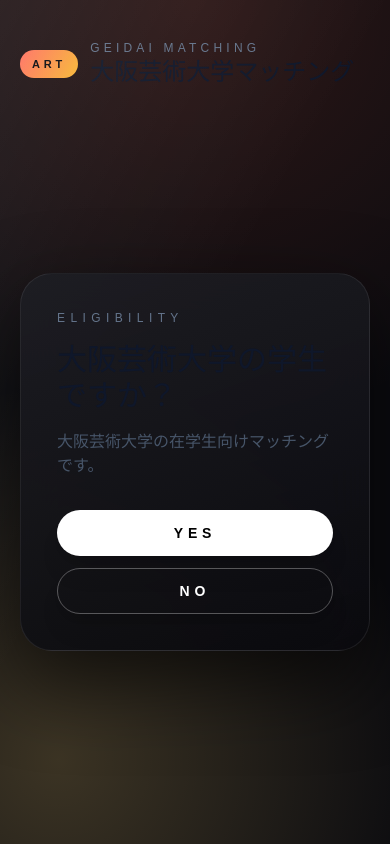
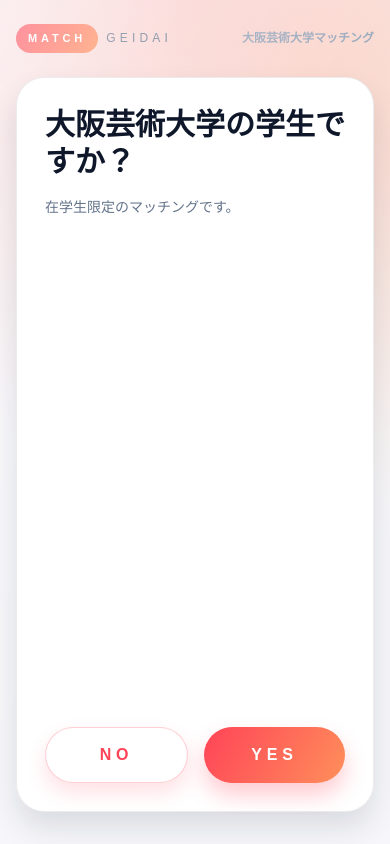
Before and after one commit to 6u0/geidai-match, a React (Vite) app: page / in a window 390 px wide. Built offline with nearby package versions, Linux system fonts and the light colour scheme.

Commit message:
Mobile-first Tinder UI

```diff
--- a/src/App.jsx
+++ b/src/App.jsx
@@ -38,24 +38,19 @@ function App() {
   return (
     <div className="min-h-screen bg-tinder text-slate-900">
       <div className="tinder-sheen" aria-hidden="true" />
-      <main className="mx-auto flex min-h-screen max-w-6xl flex-col px-5 py-10 font-sans">
-        <header className="mb-8 flex items-center justify-between">
-          <div className="flex items-center gap-3">
-            <div className="tinder-badge">ART</div>
-            <div>
+      <main className="mx-auto flex min-h-screen w-full max-w-md flex-col px-4 pb-8 pt-6 font-sans">
+        <header className="mb-6 flex items-center justify-between">
+          <div className="flex items-center gap-2">
+            <div className="tinder-badge">MATCH</div>
             <p className="text-xs uppercase tracking-[0.35em] text-slate-500">
-                Geidai Matching
+              Geidai
             </p>
-              <h1 className="font-sans text-2xl sm:text-3xl">{title}</h1>
           </div>
-          </div>
-          <div className="hidden rounded-full border border-slate-300 px-4 py-2 text-xs tracking-[0.35em] text-slate-500 sm:block">
-            OSAKA
-          </div>
+          <p className="text-xs font-semibold text-slate-400">{title}</p>
         </header>
 
-        <section className="mx-auto flex w-full max-w-3xl flex-1 flex-col items-center justify-center">
-          <div className="tinder-card">
+        <section className="flex flex-1 flex-col">
+          <div className="tinder-card flex flex-1 flex-col">
             <AnimatePresence mode="wait">
               {step === STEPS.ENTRY && (
                 <motion.div
@@ -64,33 +59,32 @@ function App() {
                   initial="hidden"
                   animate="visible"
                   exit="exit"
-                  className="space-y-8"
+                  className="flex flex-1 flex-col justify-between"
                 >
                   <div className="space-y-4">
-                    <p className="text-xs uppercase tracking-[0.45em] text-slate-500">
-                      Eligibility
-                    </p>
-                    <h2 className="font-sans text-3xl sm:text-4xl">
+                    <h2 className="text-3xl font-semibold leading-tight">
                       大阪芸術大学の学生ですか？
                     </h2>
-                    <p className="text-slate-600">
-                      大阪芸術大学の在学生向けマッチングです。
+                    <p className="text-sm text-slate-500">
+                      在学生限定のマッチングです。
                     </p>
                   </div>
-                  <div className="grid gap-3 sm:grid-cols-2">
+                  <div className="tinder-action-row">
                     <button
                       type="button"
-                      className="tinder-cta"
-                      onClick={() => setStep(STEPS.GENDER)}
+                      className="tinder-round-button is-no"
+                      onClick={() => setStep(STEPS.DENIED)}
+                      aria-label="NO"
                     >
-                      YES
+                      NO
                     </button>
                     <button
                       type="button"
-                      className="tinder-cta ghost"
-                      onClick={() => setStep(STEPS.DENIED)}
+                      className="tinder-round-button is-yes"
+                      onClick={() => setStep(STEPS.GENDER)}
+                      aria-label="YES"
                     >
-                      NO
+                      YES
                     </button>
                   </div>
                 </motion.div>
@@ -103,10 +97,14 @@ function App() {
                   initial="hidden"
                   animate="visible"
                   exit="exit"
-                  className="space-y-6"
+                  className="flex flex-1 flex-col justify-between"
                 >
-                  <h2 className="font-sans text-3xl">大阪芸術大学の学生以外は利用できません</h2>
-                  <p className="text-slate-600">対象外のため利用できません。</p>
+                  <div className="space-y-3">
+                    <h2 className="text-2xl font-semibold">対象外です</h2>
+                    <p className="text-sm text-slate-500">
+                      大阪芸術大学の学生以外は利用できません。
+                    </p>
+                  </div>
                   <button
                     type="button"
                     className="tinder-cta ghost"
@@ -124,12 +122,11 @@ function App() {
                   initial="hidden"
                   animate="visible"
                   exit="exit"
-                  className="space-y-8"
+                  className="flex flex-1 flex-col justify-between"
                 >
-                  <p className="text-xs uppercase tracking-[0.45em] text-slate-500">
-                    Gender
-                  </p>
-                  <div className="grid gap-3 sm:grid-cols-3">
+                  <div className="space-y-4">
+                    <h2 className="text-2xl font-semibold">性別を選択</h2>
+                    <div className="grid gap-3">
                       {['女性', '男性', '回答しない'].map((option) => (
                         <button
                           key={option}
@@ -143,6 +140,7 @@ function App() {
                           {option}
                         </button>
                       ))}
+                    </div>
                   </div>
                   {gender && (
                     <p className="text-xs tracking-[0.3em] text-slate-500">
@@ -159,13 +157,13 @@ function App() {
                   initial="hidden"
                   animate="visible"
                   exit="exit"
-                  className="grid gap-8"
+                  className="flex flex-1 flex-col justify-between"
                 >
                   <div className="space-y-3">
                     <p className="text-xs uppercase tracking-[0.45em] text-slate-500">
                       Matching
                     </p>
-                    <h2 className="font-sans text-3xl sm:text-4xl">
+                    <h2 className="text-2xl font-semibold">
                       マッチング相手を探しています...
                     </h2>
                   </div>
@@ -177,9 +175,7 @@ function App() {
                       transition={{ duration: 2.6, ease: 'easeInOut' }}
                     />
                   </div>
-                  <p className="text-slate-600">
-                    マッチ度を計測しています。
-                  </p>
+                  <p className="text-sm text-slate-500">マッチ度を計測しています。</p>
                 </motion.div>
               )}
 
@@ -190,23 +186,21 @@ function App() {
                   initial="hidden"
                   animate="visible"
                   exit="exit"
-                  className="grid gap-7"
+                  className="flex flex-1 flex-col justify-between gap-6"
                 >
-                  <div className="flex flex-col gap-5">
+                  <div className="space-y-4">
                     <div className="flex items-center gap-4">
                       <img
                         src={tkmt1024}
                         srcSet={`${tkmt512} 512w, ${tkmt1024} 1024w`}
                         sizes="(max-width: 640px) 88px, 120px"
                         alt="塚本邦彦のアイコン"
-                        className="h-24 w-24 rounded-3xl border border-slate-200 object-cover shadow-2xl sm:h-28 sm:w-28"
+                        className="h-24 w-24 rounded-3xl border border-slate-200 object-cover shadow-xl"
                       />
                       <div>
-                        <p className="text-xs uppercase tracking-[0.45em] text-slate-500">
-                          Match
-                        </p>
-                        <h2 className="font-sans text-3xl sm:text-4xl">塚本邦彦</h2>
-                        <p className="text-slate-600">
+                        <p className="text-xs uppercase tracking-[0.45em] text-slate-500">Match</p>
+                        <h2 className="text-2xl font-semibold">塚本邦彦</h2>
+                        <p className="text-sm text-slate-500">
                           学長らしい格言: 「芸術は、沈黙の中にこそ真価が宿る。」
                         </p>
                       </div>
@@ -216,7 +210,7 @@ function App() {
                       <strong>98%</strong>
                     </div>
                   </div>
-                  <div className="grid gap-4 sm:grid-cols-2">
+                  <div className="grid gap-4">
                     <div className="tinder-chip">
                       <p className="text-xs uppercase tracking-[0.35em] text-slate-500">
                         Profile
@@ -231,7 +225,6 @@ function App() {
                       <p className="mt-2 text-lg">塚本邦彦: 「バッタに興味はありますか？」</p>
                     </div>
                   </div>
-                  <div className="flex flex-col gap-3 sm:flex-row">
                   <button
                     type="button"
                     className="tinder-cta"
@@ -242,10 +235,6 @@ function App() {
                   >
                     もう一度試す
                   </button>
-                    <button type="button" className="tinder-cta ghost">
-                      プロフィールを保存
-                    </button>
-                  </div>
                 </motion.div>
               )}
             </AnimatePresence>
--- a/src/index.css
+++ b/src/index.css
@@ -3,8 +3,8 @@
 @tailwind utilities;
 
 :root {
-  font-family: 'Yu Mincho', 'Hiragino Mincho ProN', 'Noto Serif JP', serif;
-  color-scheme: dark;
+  font-family: 'Segoe UI', 'Helvetica Neue', 'Arial', 'Noto Sans JP', sans-serif;
+  color-scheme: light;
   text-rendering: optimizeLegibility;
   -webkit-font-smoothing: antialiased;
   -moz-osx-font-smoothing: grayscale;
@@ -13,7 +13,8 @@
 body {
   margin: 0;
   min-height: 100vh;
-  background: #0b0b0f;
+  background: #f7f7fb;
+  color: #0f172a;
 }
 
 #root {
@@ -21,9 +22,9 @@ body {
 }
 
 .bg-tinder {
-  background: radial-gradient(circle at top, rgba(255, 99, 72, 0.14), transparent 50%),
-    radial-gradient(circle at 15% 90%, rgba(255, 215, 120, 0.2), transparent 45%),
-    #0b0b0f;
+  background: radial-gradient(circle at top, rgba(255, 87, 113, 0.2), transparent 55%),
+    radial-gradient(circle at 85% 10%, rgba(255, 190, 110, 0.25), transparent 55%),
+    #f7f7fb;
   position: relative;
   overflow: hidden;
 }
@@ -31,7 +32,7 @@ body {
 .tinder-sheen {
   position: absolute;
   inset: 0;
-  background: linear-gradient(120deg, rgba(255, 255, 255, 0.08), transparent 45%);
+  background: linear-gradient(120deg, rgba(255, 255, 255, 0.45), transparent 55%);
   pointer-events: none;
   mix-blend-mode: screen;
 }
@@ -39,8 +40,8 @@ body {
 .tinder-badge {
   border-radius: 999px;
   padding: 6px 12px;
-  background: linear-gradient(120deg, #ff6f61, #f7b733);
-  color: #0b0b0f;
+  background: linear-gradient(120deg, #ff4458, #ff8f5a);
+  color: #fff;
   font-size: 11px;
   font-weight: 700;
   letter-spacing: 0.35em;
@@ -48,16 +49,17 @@ body {
 
 .tinder-card {
   width: 100%;
-  border-radius: 32px;
-  padding: 36px;
-  background: linear-gradient(160deg, rgba(30, 30, 36, 0.9), rgba(10, 10, 14, 0.95));
-  border: 1px solid rgba(255, 255, 255, 0.08);
-  box-shadow: 0 30px 80px rgba(0, 0, 0, 0.6);
-  backdrop-filter: blur(22px);
+  border-radius: 28px;
+  padding: 28px;
+  background: #ffffff;
+  border: 1px solid rgba(15, 23, 42, 0.08);
+  box-shadow: 0 16px 30px rgba(15, 23, 42, 0.12);
+  backdrop-filter: blur(12px);
+  color: #0f172a;
 }
 
 .tinder-cta {
-  @apply rounded-full border border-transparent bg-white px-8 py-3 text-sm font-semibold uppercase tracking-[0.35em] text-black shadow-xl transition;
+  @apply rounded-full border border-transparent bg-rose-500 px-8 py-3 text-sm font-semibold uppercase tracking-[0.35em] text-white shadow-xl transition;
 }
 
 .tinder-cta:hover {
@@ -65,29 +67,29 @@ body {
 }
 
 .tinder-cta.ghost {
-  @apply border border-white/30 bg-transparent text-white;
+  @apply border border-rose-200 bg-transparent text-rose-500;
 }
 
 .tinder-select {
-  @apply rounded-2xl border border-white/15 bg-white/5 px-5 py-4 text-left text-lg text-white/80 transition;
+  @apply rounded-2xl border border-slate-200 bg-white px-4 py-4 text-left text-base font-semibold text-slate-700 transition;
 }
 
 .tinder-select:hover {
-  @apply border-white/50 bg-white/10 text-white;
+  @apply border-rose-200 bg-rose-50 text-slate-900;
 }
 
 .tinder-loader {
   position: relative;
   height: 10px;
   border-radius: 999px;
-  background: rgba(255, 255, 255, 0.08);
+  background: rgba(15, 23, 42, 0.08);
   overflow: hidden;
 }
 
 .tinder-loader-bar {
   position: absolute;
   inset: 0;
-  background: linear-gradient(90deg, rgba(255, 111, 97, 0.2), rgba(255, 183, 51, 0.9), rgba(255, 111, 97, 0.2));
+  background: linear-gradient(90deg, rgba(255, 68, 88, 0.2), rgba(255, 143, 90, 0.9), rgba(255, 68, 88, 0.2));
 }
 
 .tinder-meter {
@@ -95,21 +97,56 @@ body {
   align-items: center;
   justify-content: space-between;
   border-radius: 999px;
-  padding: 12px 18px;
-  background: rgba(255, 255, 255, 0.08);
+  padding: 10px 16px;
+  background: rgba(255, 68, 88, 0.08);
   text-transform: uppercase;
-  letter-spacing: 0.35em;
-  font-size: 12px;
+  letter-spacing: 0.25em;
+  font-size: 11px;
 }
 
 .tinder-meter strong {
-  font-size: 16px;
-  letter-spacing: 0.2em;
+  font-size: 15px;
+  letter-spacing: 0.18em;
 }
 
 .tinder-chip {
   border-radius: 24px;
-  border: 1px solid rgba(255, 255, 255, 0.12);
-  background: rgba(255, 255, 255, 0.04);
+  border: 1px solid rgba(15, 23, 42, 0.08);
+  background: rgba(255, 255, 255, 0.9);
   padding: 22px;
 }
+
+.tinder-action-row {
+  margin-top: 10px;
+  display: flex;
+  justify-content: space-between;
+  gap: 16px;
+}
+
+.tinder-round-button {
+  flex: 1;
+  height: 56px;
+  border-radius: 999px;
+  font-size: 16px;
+  font-weight: 700;
+  letter-spacing: 0.3em;
+  border: none;
+  transition: transform 0.2s ease, box-shadow 0.2s ease;
+}
+
+.tinder-round-button.is-no {
+  background: #ffffff;
+  color: #ff4458;
+  box-shadow: 0 10px 20px rgba(255, 68, 88, 0.16);
+  border: 1px solid rgba(255, 68, 88, 0.25);
+}
+
+.tinder-round-button.is-yes {
+  background: linear-gradient(120deg, #ff4458, #ff8f5a);
+  color: #ffffff;
+  box-shadow: 0 12px 22px rgba(255, 68, 88, 0.28);
+}
+
+.tinder-round-button:hover {
+  transform: translateY(-2px);
+}
```
Lines whose indentation alone changed are shown as unchanged.
